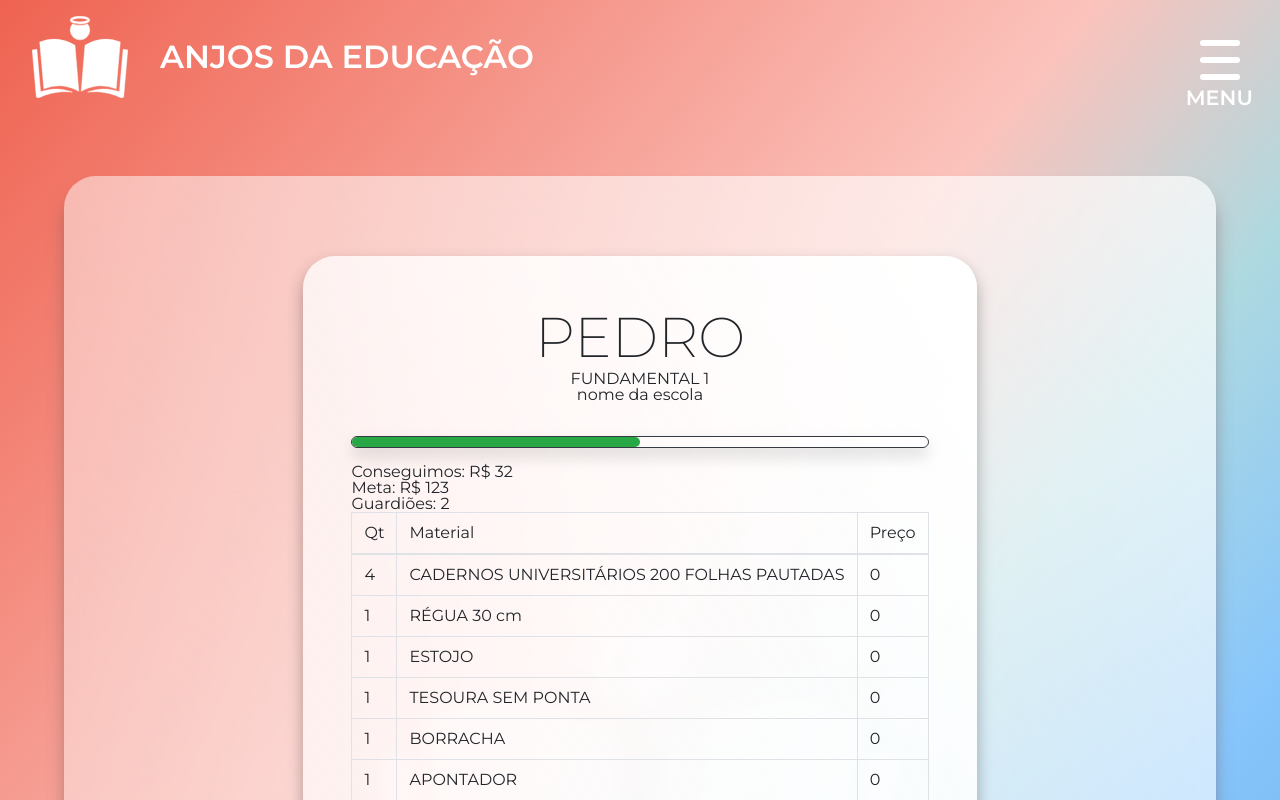
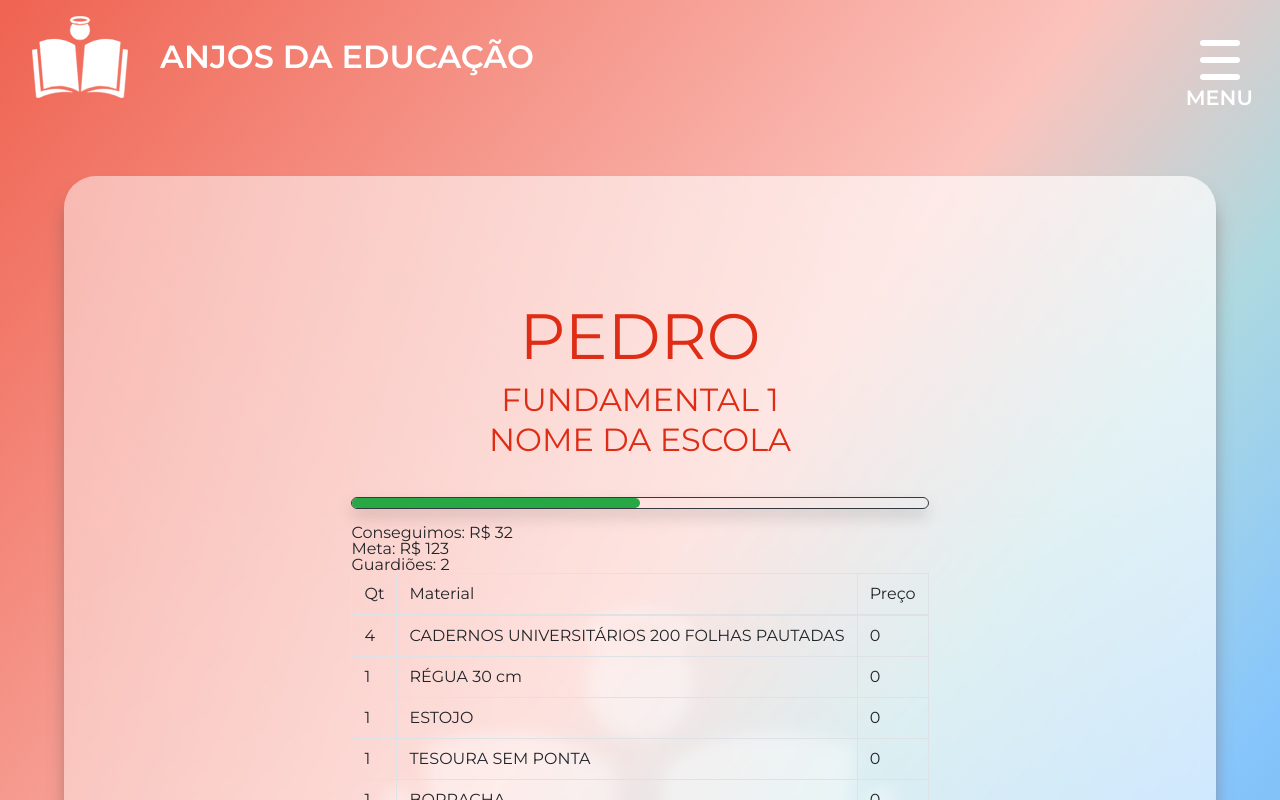
Before and after one commit to bob-mw/anjosDaEducacao, a React (Create React App) app: page /chipIn in a window 1280 px wide. Shown: the top 800 px of the page. Built offline with nearby package versions, Linux system fonts and the light colour scheme.

Commit message:
implemented Name and Description in ChipIn

```diff
--- a/src/components/ChipInComponent/index.jsx
+++ b/src/components/ChipInComponent/index.jsx
@@ -10,14 +10,16 @@ const ChipIn = () => {
     return (
         <S.Container>
 
-            <div className="text-center">
-
-                <h1 className="text-uppercase display-4">{children.name}</h1>
-
-                <h2 className="text-uppercase">{(children.teaching === "EF") && "Ensino Infantil" || (children.teaching === "F1") && "Fundamental 1" || (children.teaching === "F2") && "Fundamental 2" || (children.teaching === "EM") && "Ensino Médio"}</h2>
-
-                <h3>{children.schoolName}</h3>
-            </div>
+            <S.Name>{children.name}</S.Name>
+            <S.Description>
+                {
+                    (children.teaching === "EF") && "Ensino Infantil" ||
+                    (children.teaching === "F1") && "Fundamental 1" ||
+                    (children.teaching === "F2") && "Fundamental 2" ||
+                    (children.teaching === "EM") && "Ensino Médio"
+                }
+            </S.Description>
+            <S.Description>{children.schoolName}</S.Description>
 
             <hr />
 
--- a/src/components/ChipInComponent/styled.jsx
+++ b/src/components/ChipInComponent/styled.jsx
@@ -7,8 +7,20 @@ export const Container = styled.form`
     justify-content: center;
     align-items:center;
     padding: 3rem;
-    margin: 5rem 1rem;
-    border-radius: 2rem;
-    background: linear-gradient(to left bottom, rgba(255, 255, 255, 1), rgba(255, 255, 255, 0.5));
-    box-shadow:0 0.5rem 1rem rgba(0, 0, 0, 0.3);
+    margin: 5rem 0;
+    background: none;
 `
+
+export const Name = styled.h2`
+    color: var(--bg-darker-orange);
+    font-size: 4rem;
+    text-transform: uppercase;
+    padding-bottom: 1rem;
+`
+
+export const Description = styled.h3`
+    color: var(--bg-darker-orange);
+    font-size: 2rem;
+    text-transform: uppercase;
+    padding-bottom: 0.5rem;
+`
```
